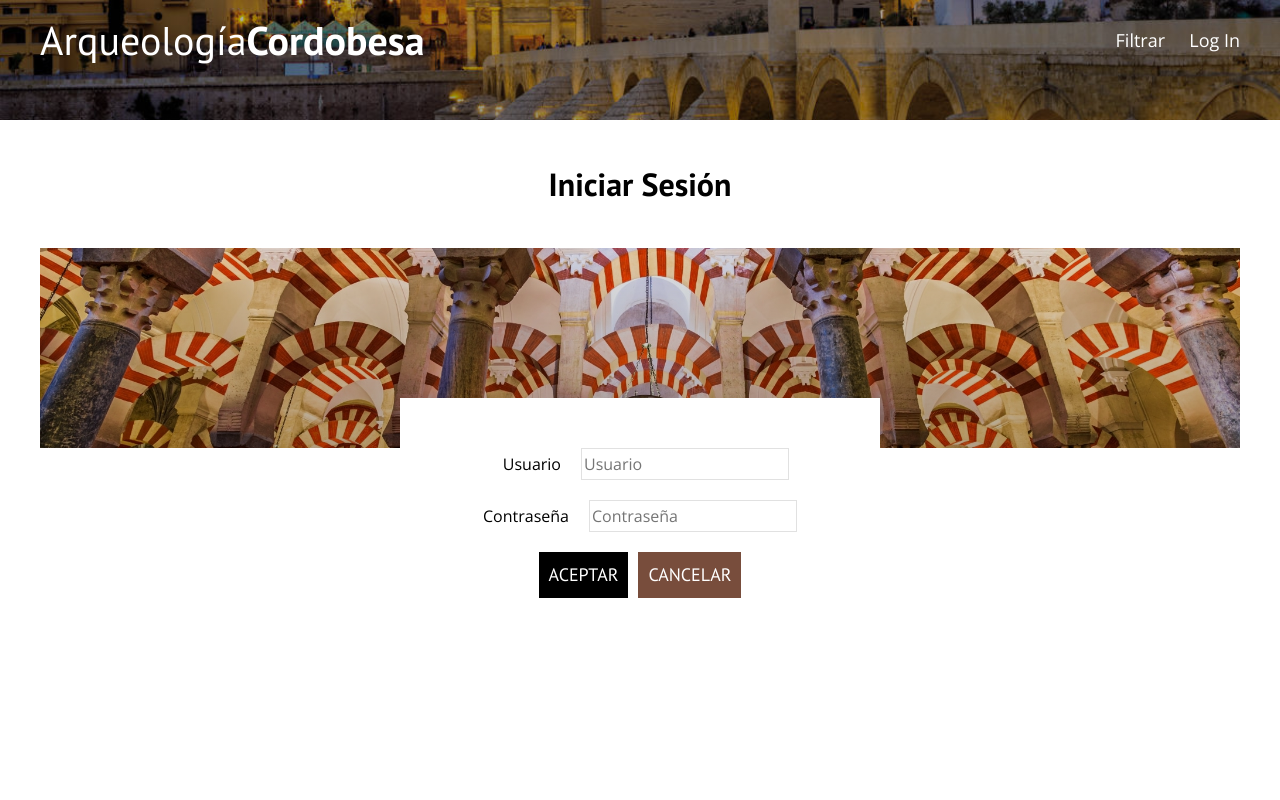
After one commit to EmiiMoon/arqueologia-cordobesa, a PHP site: page /login.php in a window 1280 px wide. The commit adds this page. Run offline with PHP 8.4, Linux system fonts and the light colour scheme.

Commit message:
Formulario de inicio de sesión

```diff
--- a/css/styles.css
+++ b/css/styles.css
@@ -29,8 +29,6 @@ body {
         font-size: 1.6rem;
         line-height: 2;
     }
-
-
     /** Globales **/
 
     .contenedor {
@@ -64,8 +62,6 @@ h4 {
     img {
         max-width: 100%;
     }
-
-
     /** Utilidades **/
 
     .centrar-texto {
@@ -75,8 +71,6 @@ img {
     .no-margin {
         margin: 0;
     }
-
-
     /** Header **/
 
     @media (min-width: 768px) {
@@ -89,11 +83,11 @@ img {
 
     .site-header {
         background-color: black;
-    background-image: linear-gradient( rgba(0, 0, 0, 0.5), rgba(0, 0, 0, 0.5)), url(../img/cordoba.jpg);
+        background-image: linear-gradient( rgba(0, 0, 0, 0.3), rgba(0, 0, 0, 0.4)), url(../img/cordoba.jpg);
         background-repeat: no-repeat;
         background-position: 90% 70%;
         background-size: cover;
-    height: 12rem;
+        height: 15%;
     }
 
     .site-header a {
@@ -109,8 +103,6 @@ img {
     .site-header h1 span {
         font-weight: 700;
     }
-
-
     /** Navegación **/
 
     .navegacion a {
@@ -128,8 +120,83 @@ img {
             margin: 0;
         }
     }
+    /** Formulario **/
 
+    .formulario-bg {
+        background-image: linear-gradient( rgba(0, 0, 0, 0.1), rgba(0, 0, 0, 0.3)), url(../img/arcos.jpg);
+        height: 20rem;
+        background-size: cover;
+        background-repeat: no-repeat;
+        background-position: 50% 50%;
+    }
 
+    .formulario {
+        background-color: white;
+        margin: -5rem auto 0 auto;
+        width: 95%;
+        padding: 5rem;
+    }
+
+    @media (min-width: 768px) {
+        .formulario {
+            width: 40%;
+        }
+    }
+
+    .campo {
+        margin-bottom: 2rem;
+        display: flex;
+        justify-content: center;
+    }
+
+    .campo__label {
+        flex: 0 0 9rem;
+        text-align: right;
+        padding-right: 2rem;
+    }
+
+    .campo__field {
+        flex: 0.25;
+        border: 1px solid #e1e1e1;
+    }
+
+    .campo__field--textarea {
+        height: 20rem;
+    }
+
+    .boton {
+        display: block;
+        font-family: 'PT Sans', sans-serif;
+        color: white;
+        text-align: center;
+        padding: 1rem 3rem;
+        font-size: 1.8rem;
+        text-transform: uppercase;
+        font-weight: 400;
+        margin-bottom: 2rem;
+        border: none;
+        padding: 5px 10px;
+    }
+
+    @media (min-width: 768px) {
+        .boton {
+            display: inline-block;
+        }
+    }
+
+    .boton:hover {
+        cursor: pointer;
+    }
+
+    .boton--primario {
+        background-color: black;
+    }
+
+    .boton--secundario {
+        margin-left: 1rem;
+        background-color: #784D3C;
+        text-decoration: none;
+    }
     /** Tabla **/
 
     table.greyGridTable {
--- a/index.php
+++ b/index.php
@@ -15,7 +15,7 @@
     <header class="site-header">
         <div class="contenedor">
             <div class="barra">
-                <a href="">
+                <a href="index.php">
                     <h1 class=no-margin>Arqueología<span>Cordobesa</span></h1>
                 </a>
                 <nav class="navegacion">
--- /dev/null
+++ b/login.php
@@ -0,0 +1,51 @@
+<!DOCTYPE html>
+<html lang="es">
+<head>
+    <meta charset="UTF-8">
+    <meta name="viewport" content="width=device-width, initial-scale=1.0">
+    <title>Arquelogía Cordobesa</title>
+    <link rel="preconnect" href="https://fonts.gstatic.com">
+    <link href="https://fonts.googleapis.com/css2?family=Open+Sans&family=PT+Sans:wght@400;700&display=swap" rel="stylesheet">
+    <link rel="stylesheet" href="./css/normalize.css">
+    <link rel="stylesheet" href="./css/styles.css">
+</head>
+<body>
+    <!-- Se añade la cabecera -->
+    <header class="site-header">
+        <div class="contenedor">
+            <div class="barra">
+                <a href="index.php">
+                    <h1 class=no-margin>Arqueología<span>Cordobesa</span></h1>
+                </a>
+                <nav class="navegacion">
+                    <a href="admin.php">Filtrar</a>
+                    <a href="admin.php">Log In</a>
+                </nav>
+            </div> <!-- Barra -->
+        </div> <!-- Contenedor -->
+    </header>
+
+    <main class="contenedor">
+        <h3 class="centrar-texto">Iniciar Sesión</h3>
+
+        <div class="formulario-bg"></div>
+
+        <form action="" class="formulario">
+            <div class="campo">
+                <label class="campo__label" for="user">Usuario</label>
+                <input class="campo__field" type="text" placeholder="Usuario" id="user">
+            </div>
+
+            <div class="campo">
+                <label class="campo__label" for="password">Contraseña</label>
+                <input class="campo__field" type="password" placeholder="Contraseña" id="password">
+            </div>
+
+            <div class="campo">
+                <input type="submit" value="Aceptar" class="boton boton--primario">
+                <a href=index.php class="boton boton--secundario">Cancelar</a>
+            </div>
+        </form>
+    </main>
+</body>
+</html>
```
Also changed, not shown: img/arcos.jpg (added). Lines whose indentation alone changed are shown as unchanged.
